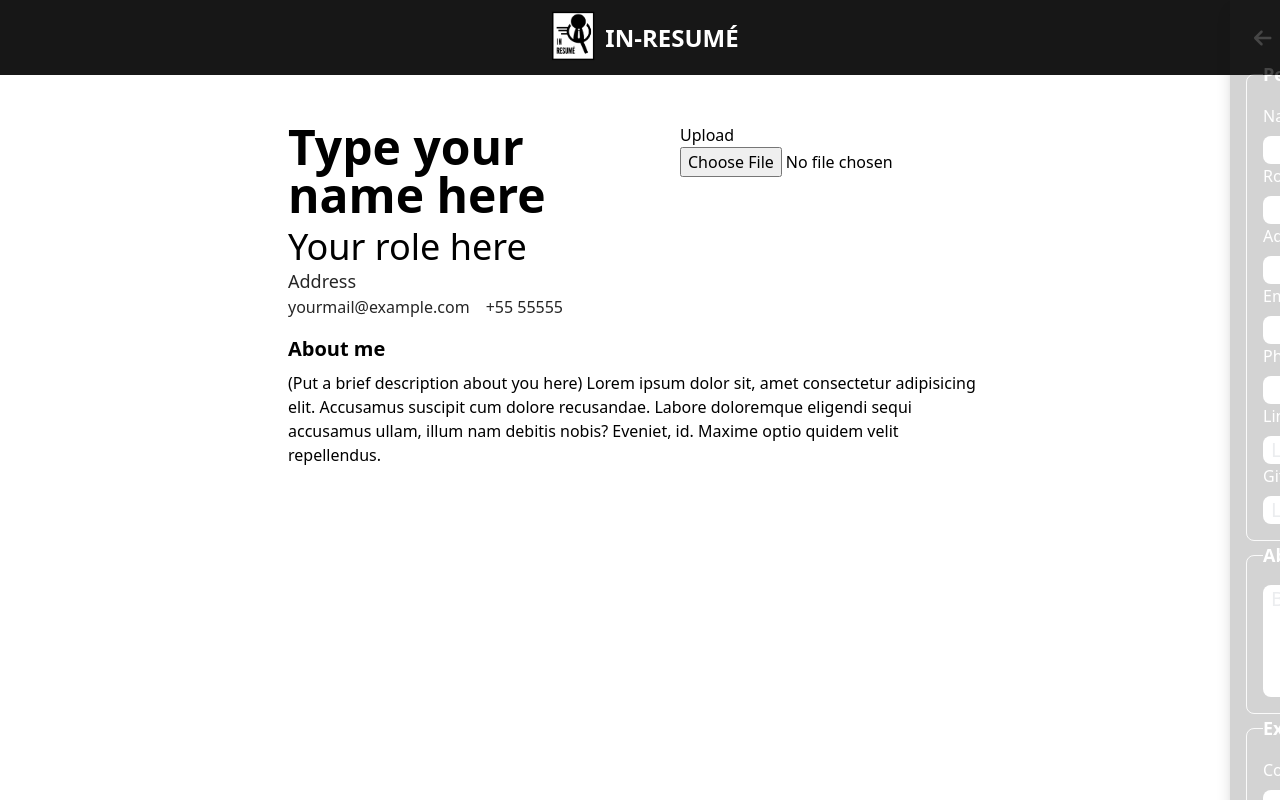
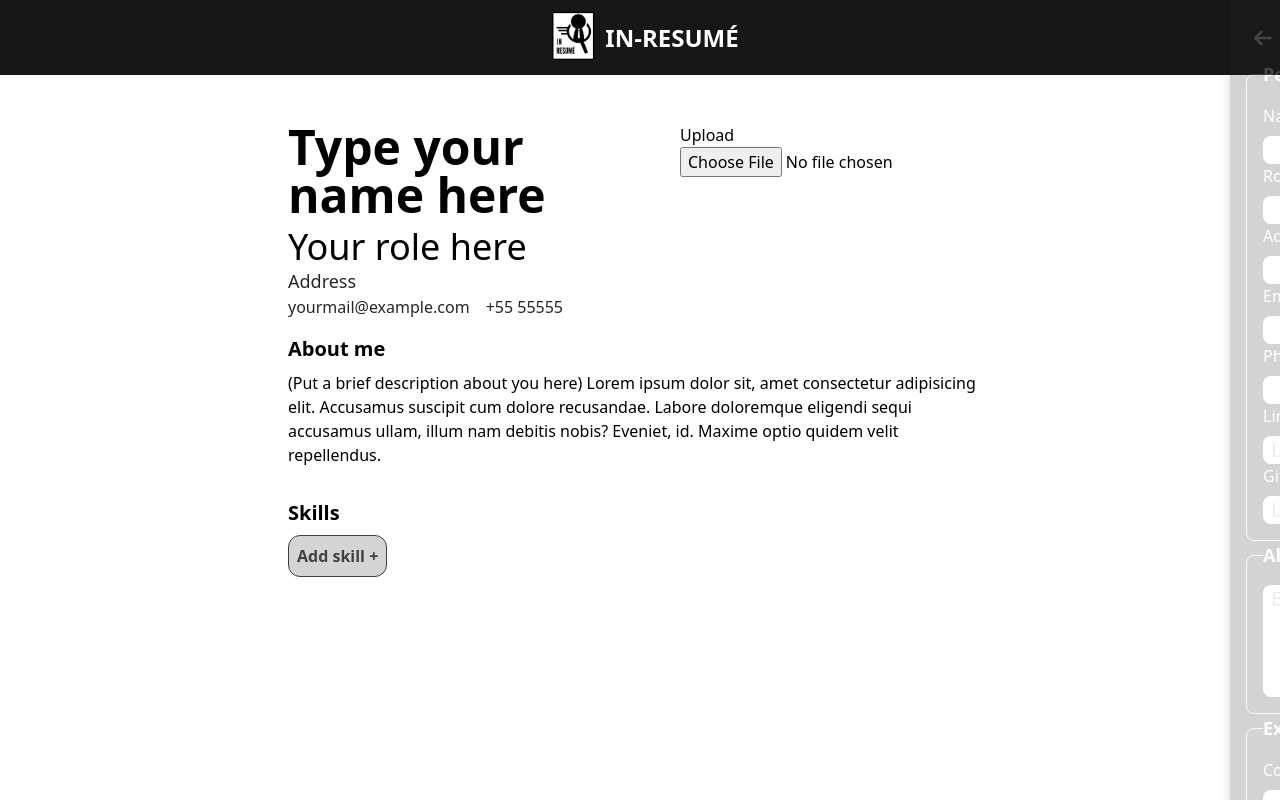
Before and after one commit to DeikuModder/in-resume, a React (Vite) app: page / in a window 1280 px wide. Built offline with nearby package versions, Linux system fonts and the light colour scheme.

Commit message:
add new resume fields to design

```diff
--- a/src/components/resume-designs/BasicDesign.tsx
+++ b/src/components/resume-designs/BasicDesign.tsx
@@ -2,16 +2,22 @@ import AboutMe from "../resume-components/AboutMe";
 import Education from "../resume-components/Education";
 import Experience from "../resume-components/Experience";
 import Hero from "../resume-components/Hero";
+import Language from "../resume-components/Language";
 import Projects from "../resume-components/Projects";
+import Skills from "../resume-components/Skills";
+import Certificates from "../resume-components/Certificates";
 
 const BasicDesign = () => {
   return (
-    <div className="w-[800px] h-[100%] p-12">
+    <div className="w-[800px] p-12">
       <Hero />
       <AboutMe />
       <Experience />
       <Education />
+      <Certificates />
+      <Language />
       <Projects />
+      <Skills />
     </div>
   );
 };
```
